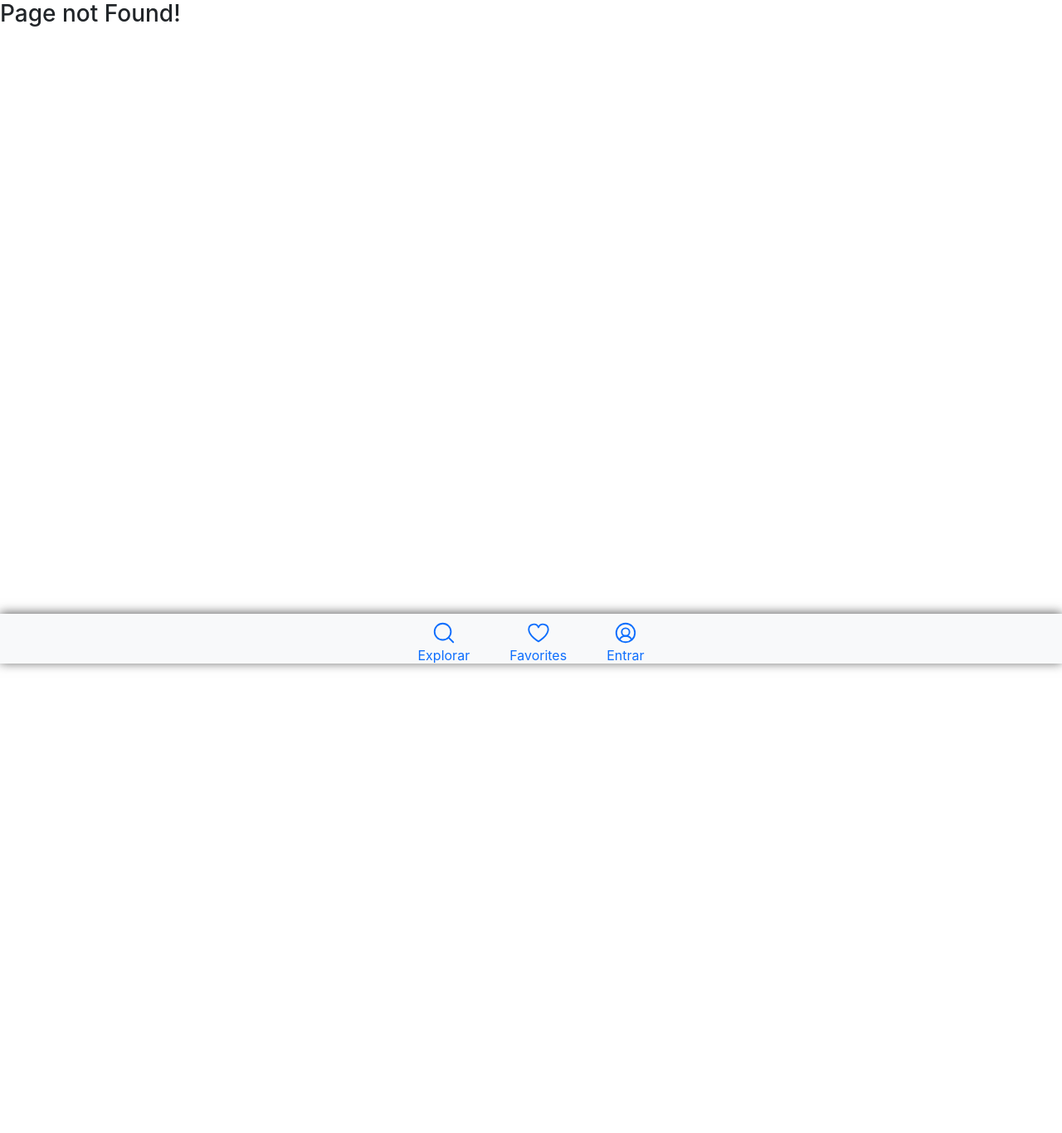
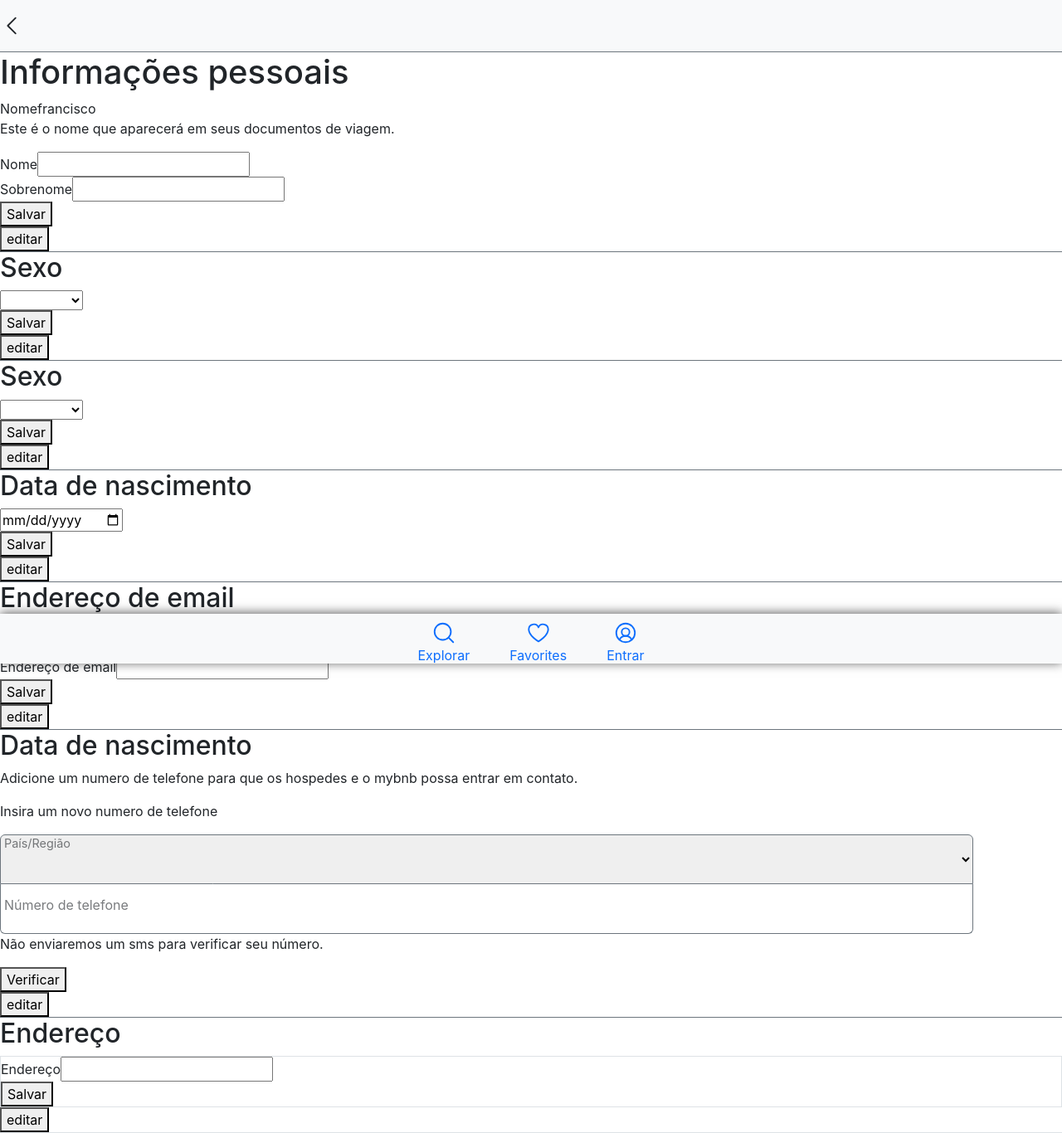
Before and after one commit to FranciscoNeto2909/MybnbApp, a React (Vite) app: page /profile/personal-infos in a window 1280 px wide. Before the commit this address had no page. Shown: the whole page at 83% size. Before the commit the page ends 800 px from the top, so only its background shows below. Built offline with nearby package versions, Linux system fonts and the light colour scheme.

Commit message:
personal infos created and code improved

```diff
--- a/src/App.jsx
+++ b/src/App.jsx
@@ -1,11 +1,12 @@
 import React, { useState } from "react"
 import { Routes, Route } from "react-router-dom"
-import User from "./pages/User"
 import Home from "./pages/Home"
 import Favorites from "./pages/Favorites"
 import NotFound from "./pages/NotFound"
 import Nav from "./components/Nav"
-
+import Profile from "./pages/Profile"
+import Login from "./pages/Login"
+import PersonalInfos from "./components/user/PersonalInfos"
 export default function App() {
   const [showFilter, setShowFilter] = useState(false)
   function handleOpenFilter() {
@@ -17,7 +18,9 @@ export default function App() {
       <Routes>
         <Route path="/" element={<Home showFilter={showFilter} handleOpenFilter={handleOpenFilter} />} />
         <Route path="/favorites" element={<Favorites />} />
-        <Route path="/user" element={<User />} />
+        <Route path="/login" element={<Login />} />
+        <Route path="/profile" element={<Profile />} />
+        <Route path="/profile/personal-infos" element={<PersonalInfos />} />
         <Route path="*" element={<NotFound />} />
       </Routes>
     </div>
--- a/src/components/Nav.jsx
+++ b/src/components/Nav.jsx
@@ -3,7 +3,7 @@ import { useSelector } from "react-redux";
 import { Link } from "react-router-dom";
 import { UserCircle, Heart, MagnifyingGlass } from "phosphor-react"
 export default function Nav() {
-    const user = useSelector(data => data.user)
+    const isUserLogged = useSelector(data => data.user.isLogged)
     return (
         <nav className="navbar container-fluid justify-content-center position-fixed bottom-0 border-secondary bg-light">
             <Link to="/" className="d-flex flex-column align-items-center text-decoration-none">
@@ -14,9 +14,9 @@ export default function Nav() {
                 <Heart size={30} />
                 Favorites
             </Link>
-            <Link to="/user" className="d-flex flex-column align-items-center text-decoration-none">
+            <Link to={isUserLogged ? "/profile" : "/login"} className="d-flex flex-column align-items-center text-decoration-none">
                 <UserCircle size={30} />
-                {user.isLogged ? "Perfil" : "Entrar"}
+                {isUserLogged ? "Perfil" : "Entrar"}
             </Link>
         </nav>
     )
--- a/src/components/CompletesRegistration.jsx
+++ b/src/components/login/CompletesRegistration.jsx
@@ -1,9 +1,12 @@
-import { userLogin } from "../assets/userSlice"
+import { userLogin } from "../../assets/userSlice"
 import { useDispatch } from "react-redux"
+import { useNavigate } from "react-router-dom"
 export default function CompleteRegistration() {
     const dispatch = useDispatch()
+    const navigate = useNavigate()
     function handleLogin(){
         dispatch(userLogin())
+        navigate("/")
     }
     return (
         <>
--- /dev/null
+++ b/src/components/user/PersonalInfos.jsx
@@ -0,0 +1,124 @@
+import { CaretLeft } from "phosphor-react"
+import { useNavigate } from "react-router-dom"
+export default function name() {
+    const navigate = useNavigate()
+    return (
+        <div>
+            <header className="py-3 position-sticky top-0 bg-light border-bottom border-secondary">
+                <CaretLeft size={30} onClick={()=>navigate(-1)}/>
+            </header>
+            <main>
+                <h1>Informações pessoais</h1>
+                <div className="personalInfo-name-container border-bottom border-secondary">
+                    <label>Nome</label>
+                    francisco
+                    <p>Este é o nome que aparecerá em seus documentos de viagem.</p>
+                    <div className="personalInfo-name">
+                        <div className="personalInfo-changeName">
+                            <label htmlFor="nome">Nome</label>
+                            <input type="text" id="nome" />
+                        </div>
+                        <div className="personalInfo-changeSobrenome">
+                            <label htmlFor="sobrenome">Sobrenome</label>
+                            <input type="text" id="sobrenome" />
+                        </div>
+                        <button>Salvar</button>
+                    </div>
+                    <button>editar</button>
+                </div>
+                <div className="personalInfo-sexo-container border-bottom border-secondary">
+                    <h2>Sexo</h2>
+                    <div className="personalInfo-sexo">
+                        <div className="personalInfo-changeSexo">
+                            <select name="" id="">
+                                <option value=""></option>
+                                <option value="homen">Masculino</option>
+                                <option value="mulher">Feminino</option>
+                                <option value="outro">Outros</option>
+                            </select>
+                        </div>
+                        <button>Salvar</button>
+                    </div>
+                    <button>editar</button>
+                </div>
+                <div className="personalInfo-sexo-container border-bottom border-secondary">
+                    <h2>Sexo</h2>
+                    <div className="personalInfo-sexo">
+                        <div className="personalInfo-changeSexo">
+                            <select name="" id="" defaultValue="Não especificado">
+                                <option value=""></option>
+                                <option value="homen">Masculino</option>
+                                <option value="mulher">Feminino</option>
+                                <option value="outro">Outros</option>
+                            </select>
+                        </div>
+                        <button>Salvar</button>
+                    </div>
+                    <button>editar</button>
+                </div>
+                <div className="personalInfo-nascimento-container border-bottom border-secondary">
+                    <h2>Data de nascimento</h2>
+                    <div className="personalInfo-nascimento">
+                        <div className="personalInfo-changeSexo">
+                            <input type="date" />
+                        </div>
+                        <button>Salvar</button>
+                    </div>
+                    <button>editar</button>
+                </div>
+                <div className="personalInfo-email-container border-bottom border-secondary">
+                    <h2>Endereço de email</h2>
+                    <p>Use um endereço de email a qual tenha acesso</p>
+                    <div className="personalInfo-nascimento">
+                        <div className="personalInfo-changeSexo">
+                            <label htmlFor="email">Endereço de email</label>
+                            <input type="email" id="email" />
+                        </div>
+                        <button>Salvar</button>
+                    </div>
+                    <button>editar</button>
+                </div>
+                <div className="personalInfo-telefone-container border-bottom border-secondary">
+                    <h2>Data de nascimento</h2>
+                    <p>Adicione um numero de telefone para que os hospedes e o mybnb possa entrar em contato.</p>
+                    <div className="personalInfo-telefone">
+                        <p>Insira um novo numero de telefone</p>
+                        <div className="personalInfo-changeTelefone">
+                            <div className="countrysDDD input-group-lg col-11 position-relative">
+                                <select id="countrys" className="inpt border border-secondary rounded-top">
+                                    <option value=""></option>
+                                    <option value="+55">Brasil(+55)</option>
+                                    <option value="+1">Estados Unidos(+1)</option>
+                                    <option value="+1">Canada(+1)</option>
+                                    <option value="+49">Alemanha(+49)</option>
+                                    <option value="+44">Reino unido(+44)</option>
+                                    <option value="+7">Russia(+7)</option>
+                                    <option value="+213">Argentina(+213)</option>
+                                </select>
+                                <label htmlFor="countrys" className="lbl">País/Região</label>
+                            </div>
+                            <div className="phone input-group-lg col-11 position-relative">
+                                <input id="phone" type="tel" className="inpt border border-secondary rounded-bottom ps-3 border-top-0" autoComplete="none" required onChange={e => setPNum(e.target.value)} />
+                                <label className="lbl" htmlFor="phone">Número de telefone</label>
+                            </div>
+                            <p>Não enviaremos um sms para verificar seu número.</p>
+                        </div>
+                        <button>Verificar</button>
+                    </div>
+                    <button>editar</button>
+                </div>
+                <div className="personalInfo-endereco-container border-bottom">
+                    <h2>Endereço</h2>
+                    <div className="personalInfo-endereco border border-bottom">
+                        <div className="personalInfo-changeEndereco">
+                            <label htmlFor="endereco">Endereço</label>
+                            <input type="text" id="endereco" />
+                        </div>
+                        <button>Salvar</button>
+                    </div>
+                    <button>editar</button>
+                </div>
+            </main >
+        </div >
+    )
+}
--- a/src/pages/Login.jsx
+++ b/src/pages/Login.jsx
@@ -1,20 +1,20 @@
-import Registration from "../components/Registration"
-import NumberAuth from "../components/NumberAuth"
+import Registration from "../components/login/Registration"
+import NumberAuth from "../components/login/NumberAuth"
 import { useState } from "react"
-import CompleteRegistration from "../components/CompletesRegistration"
+import CompleteRegistration from "../components/login/CompletesRegistration"
 export default function Login() {
     const [step, setStep] = useState(1)
     const [phone, setPhone] = useState("")
     const [code, setCode] = useState("")
     function handleNextStep() {
-        if (step < 4) {
+        if (step < 3) {
             setStep(step + 1)
         } else {
             setStep(1)
         }
     }
     function handleBackStep() {
-        if (step > 0 && step < 4) {
+        if (step > 0 && step < 3) {
             setStep(step - 1)
         } else {
             setStep(1)
--- a/src/pages/Profile.jsx
+++ b/src/pages/Profile.jsx
@@ -1,15 +1,16 @@
 import { useDispatch, useSelector } from "react-redux"
 import { logout } from "../assets/userSlice"
-import { UserCircle, Gear, FadersHorizontal, AlignLeft, Gift, SquaresFour } from "phosphor-react"
+import { UserCircle, Gear, FadersHorizontal, AlignLeft, Gift, SquaresFour, CaretRight } from "phosphor-react"
+import { useNavigate } from "react-router-dom"
 
 export default function Profile() {
     const user = useSelector(data => data.user)
-
+    const navigate = useNavigate()
     const dispatch = useDispatch()
 
     function handleLogout() {
         dispatch(logout())
-        console.log("clicou")
+        navigate("/")
     }
 
     return (
@@ -18,15 +19,15 @@ export default function Profile() {
                 <UserCircle size={80} />
                 <h1 className="user-name">{user.name}</h1>
                 <a href="" className="text-dark mb-5">Mostrar perfil</a>
-                <button className="btn position-relative  p-2 my-2 text-start">
+                <button className="btn position-relative  p-2 my-2 text-start" onClick={()=>{navigate("/profile/personal-infos")}}>
                     <UserCircle size={30} className="me-4" />
                     Informações pessoais
-                    <span className="position-absolute end-0 top-0 fw-bold fs-3">&gt;</span>
+                    <CaretRight size={30} className="position-absolute end-0"/>
                 </button>
                 <button className="btn position-relative  p-2 my-2 text-start">
                     <Gear size={30} className="me-4" />
                     Conta
-                    <span className="position-absolute end-0 top-0 fw-bold fs-3">&gt;</span>
+                    <CaretRight size={30} className="position-absolute end-0"/>
                 </button>
                 <hr />
             </section>
@@ -35,30 +36,30 @@ export default function Profile() {
                 <button className="btn position-relative  p-2 my-2 text-start">
                     <FadersHorizontal size={30} className="me-4" />
                     Hospede uma acomodação
-                    <span className="position-absolute end-0 top-0 fw-bold fs-3">&gt;</span>
+                    <CaretRight size={30} className="position-absolute end-0"/>
                 </button>
                 <button className="btn position-relative  p-2 my-2 text-start">
                     <AlignLeft size={32} className="me-4" />
                     Hospede uma experiência
-                    <span className="position-absolute end-0 top-0 fw-bold fs-3">&gt;</span>
+                    <CaretRight size={30} className="position-absolute end-0"/>
                 </button>
                 <hr />
             </section>
             <section className="container d-flex flex-column my-2">
                 <h2>Indicações e créditos</h2>
                 <button className="btn position-relative  p-2 my-2 text-start">
-                    <Gift size={32} className="me-4"/>
+                    <Gift size={32} className="me-4" />
                     Indicar um anfitrião
-                    <span className="position-absolute end-0 top-0 fw-bold fs-3">&gt;</span>
+                    <CaretRight size={30} className="position-absolute end-0"/>
                 </button>
                 <hr />
             </section>
             <section className="container d-flex flex-column my-2">
                 <h2>Atendimento</h2>
                 <button className="btn position-relative  p-2 my-2 text-start">
-                <SquaresFour size={32} className="me-4" />
+                    <SquaresFour size={32} className="me-4 " />
                     Como funciona o mybnb
-                    <span className="position-absolute end-0 top-0 fw-bold fs-3">&gt;</span>
+                    <CaretRight size={30} className="position-absolute end-0"/>
                 </button>
                 <hr />
             </section>
--- a/src/pages/User.jsx
+++ /dev/null
@@ -1,13 +0,0 @@
-import { useSelector } from "react-redux"
-import Profile from "./Profile"
-import Login from "./Login"
-export default function User() {
-    const isUserLogged = useSelector(data => data.user.isLogged)
-    return (
-        <>
-            {
-                isUserLogged ? <Profile /> : <Login/>
-            }
-        </>
-    )
-}
```
Also changed, not shown: src/components/login/NumberAuth.jsx (renamed from src/components/NumberAuth.jsx), src/components/login/Registration.jsx (renamed from src/components/Registration.jsx).
